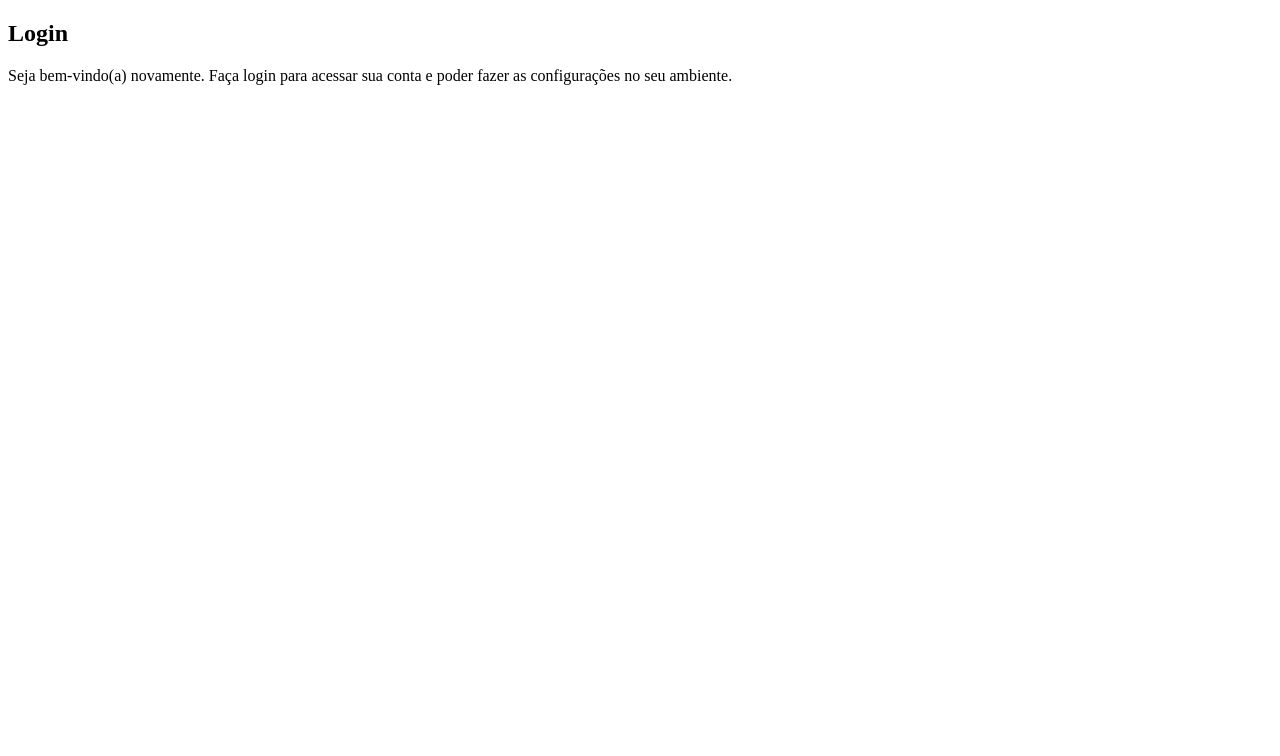
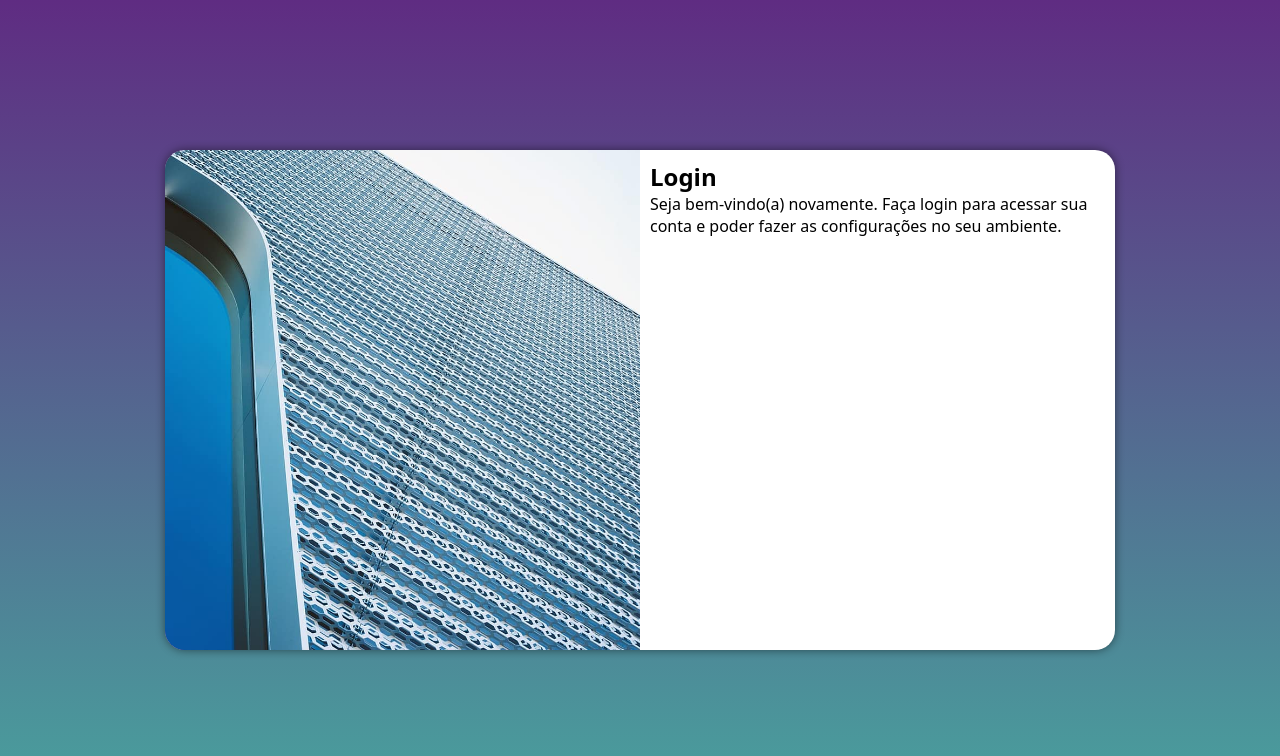
Before and after one commit to dan-cml/html-css, a plain HTML site: page Modulo 4/desafio/des015-guanabara/index.html in a window 1280 px wide. Drawn offline with Linux system fonts and the light colour scheme.

Commit message:
media query para outras telas

```diff
--- /dev/null
+++ b/Modulo 4/desafio/des015-guanabara/estilos/media-query.css
@@ -0,0 +1,43 @@
+@charset "UTF-8";
+
+@media screen and (min-width: 768px) and (max-width: 992px) {
+    body {
+        background: linear-gradient(to top, #49a09d, #5f2c82);
+    }
+
+    section#login {
+        width: 80vw;
+    }
+
+    section#login > div#imagem {
+        float: left;
+        width: 30%;
+        height: 100%;
+    }
+
+    section#login > div#formulario {
+        float: right;
+        width: 70%;
+    }
+}
+
+@media screen and (min-width: 992px) {
+    body {
+        background: linear-gradient(to top, #49a09d, #5f2c82);
+    }
+
+    section#login {
+        width: 950px;
+    }
+
+    section#login > div#imagem {
+        float: left;
+        width: 50%;
+        height: 100%;
+    }
+
+    section#login > div#formulario {
+        float: right;
+        width: 50%;
+    }
+}
--- a/Modulo 4/desafio/des015-guanabara/estilos/style.css
+++ b/Modulo 4/desafio/des015-guanabara/estilos/style.css
@@ -5,3 +5,53 @@
     Verde: #49a09d
     Lilás: #5f2c82
 */
+
+* {
+    font-family: system-ui, -apple-system, BlinkMacSystemFont, 'Segoe UI', Roboto, Oxygen, Ubuntu, Cantarell, 'Open Sans', 'Helvetica Neue', sans-serif;
+    padding: 0px;
+    margin: 0px;
+    box-sizing: border-box;
+}
+
+body, html {
+    background-color: #5f2c82;
+    height: 100vh;
+    width: 100vw;
+}
+
+main {
+    position: relative;
+    height: 100vh;
+    width: 100vw;
+}
+
+section#login {
+    position: absolute;
+    top: 50%;
+    left: 50%;
+    transform: translate(-50%, -50%);
+
+    background-color: white;
+    width: 250px;
+    height: 500px;
+    border-radius: 20px;
+    /* Tudo que tiver forá da borda vai ficar escondido, assim o arredondamento aparece */
+    overflow: hidden;
+    box-shadow: 0px 0px 10px rgba(0, 0, 0, 0.493);
+
+    transition: width 0.3s, height 0.3s;
+    transition-timing-function: ease;
+}
+
+section#login > div#imagem {
+    display: block;
+    background: #5f2c82 url('../imagens/metal.jpg') no-repeat;
+    background-position: left bottom;
+    background-size: cover;
+    height: 200px;
+}
+
+section#login > div#formulario {
+    display: block;
+    padding: 10px;
+}
--- a/Modulo 4/desafio/des015-guanabara/index.html
+++ b/Modulo 4/desafio/des015-guanabara/index.html
@@ -6,6 +6,7 @@
     <meta name="viewport" content="width=device-width, initial-scale=1.0">
     <title>Login</title>
     <link rel="stylesheet" href="estilos/style.css">
+    <link rel="stylesheet" href="estilos/media-query.css">
 </head>
 <body>
     <main>
```
